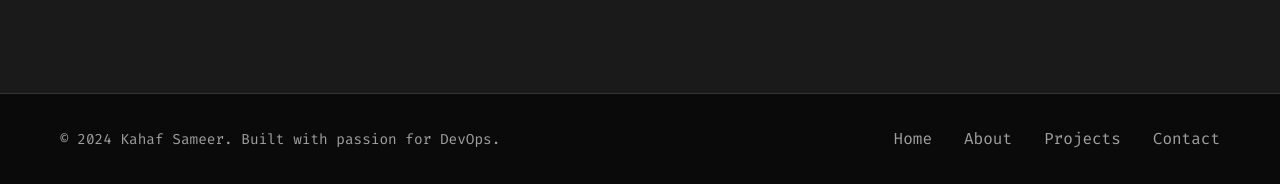
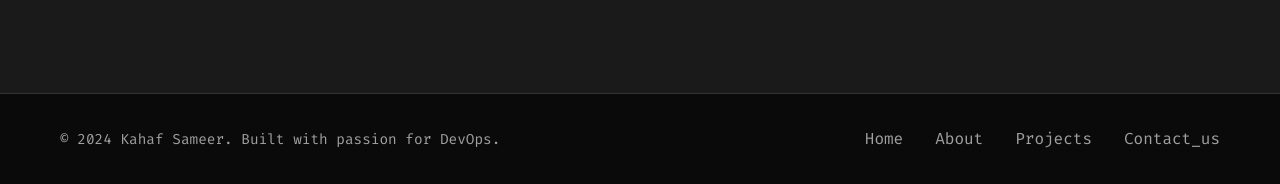
Before and after one commit to KahafSameer/Sample_Portfolio, a plain HTML site: page index.html in a window 1280 px wide. Shown: the part 4979-5163 px from the top of the page. Drawn offline with Linux system fonts and the light colour scheme.

```diff
--- a/index.html
+++ b/index.html
@@ -494,7 +494,7 @@
                     <a href="#home" class="footer-link">Home</a>
                     <a href="#about" class="footer-link">About</a>
                     <a href="#projects" class="footer-link">Projects</a>
-                    <a href="#contact" class="footer-link">Contact</a>
+                    <a href="#contact" class="footer-link">Contact_us</a>
                 </div>
             </div>
         </div>
```
